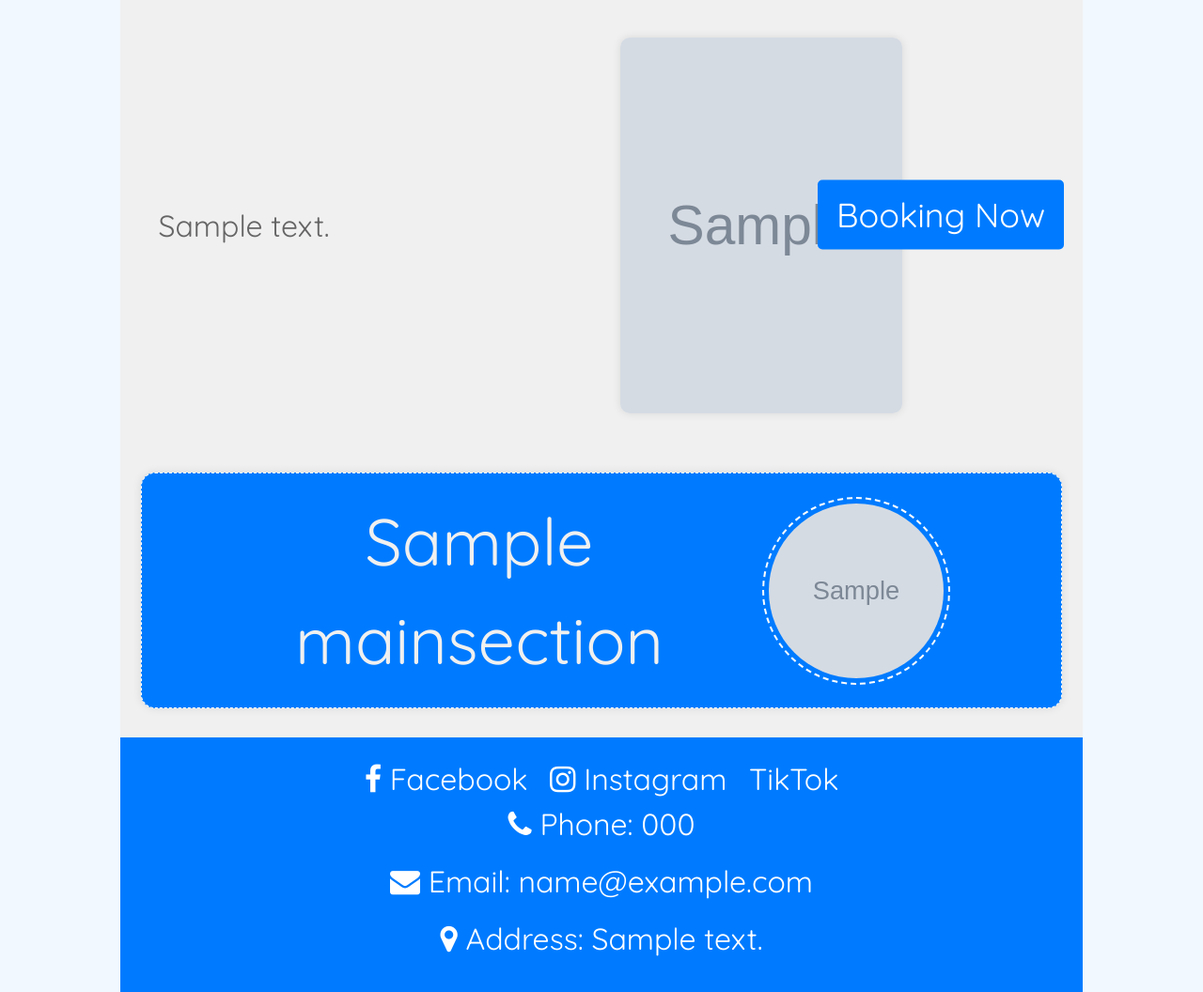
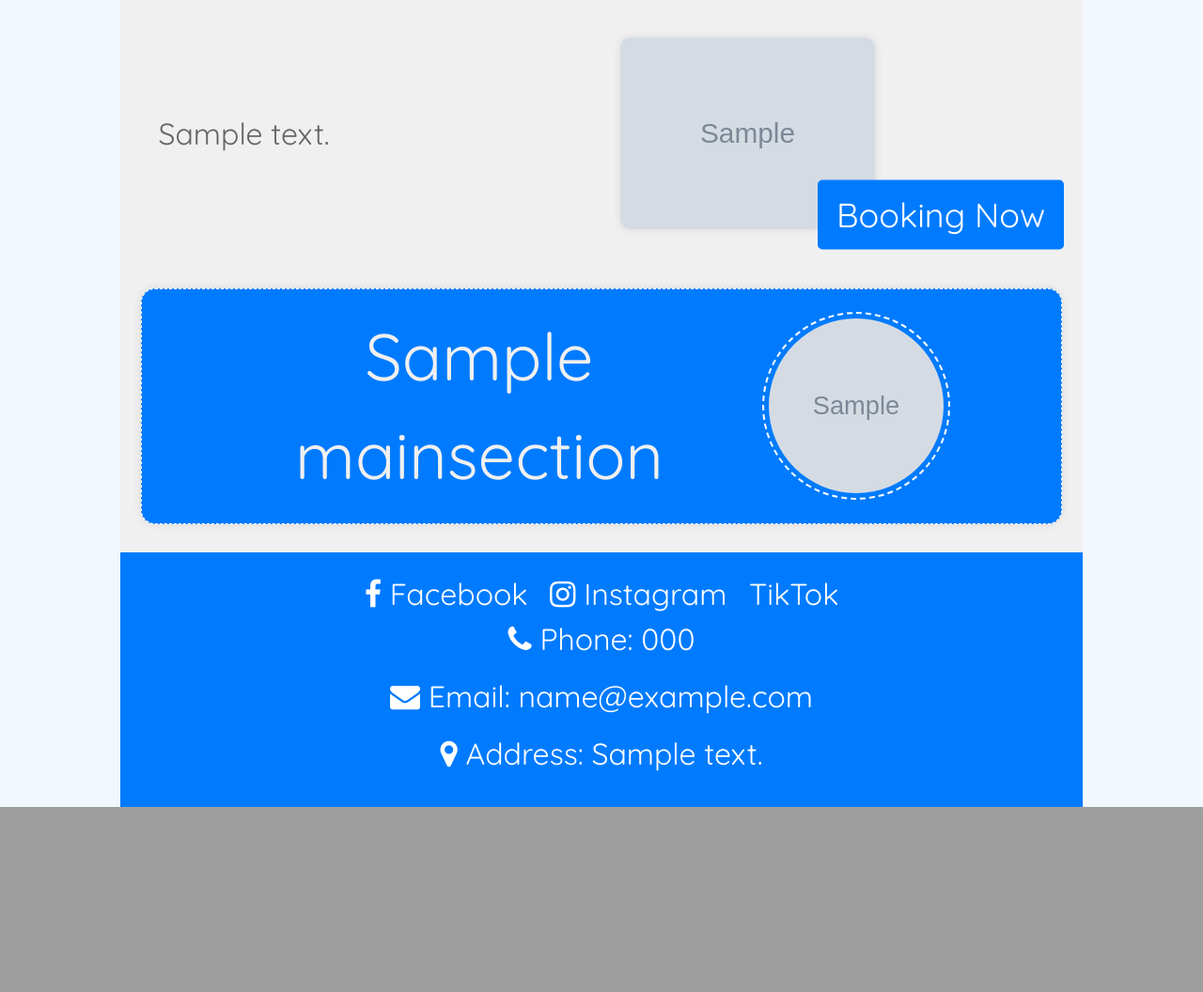
Before and after one commit to thanethereal/labvn, a Flask app: page /home_page in a window 1280 px wide. Shown: the part 500-1556 px from the top of the page at 94% size. After the commit the page ends 1359 px from the top, so only its background shows below. Run offline with Flask 3, Linux system fonts and the light colour scheme; tables that the repository leaves empty hold one stand-in row (values such as "Sample post"); grey boxes marked "Sample" are stand-in pictures; some libraries are stand-ins or nearby versions.

Commit message:
push code

```diff
--- a/web/templates/home_page.html
+++ b/web/templates/home_page.html
@@ -28,8 +28,8 @@
     </div>
     <style>
         .description-image img {
-                    width: 300px;
-                    height: 400px;
+                    max-width: 60%; /* Reduce the image size for smaller laptop screens */
+                    max-height: 60%; /* Reduce the image size for smaller laptop screens */
                 }
     </style>
     {% for item in descriptions %}
```
